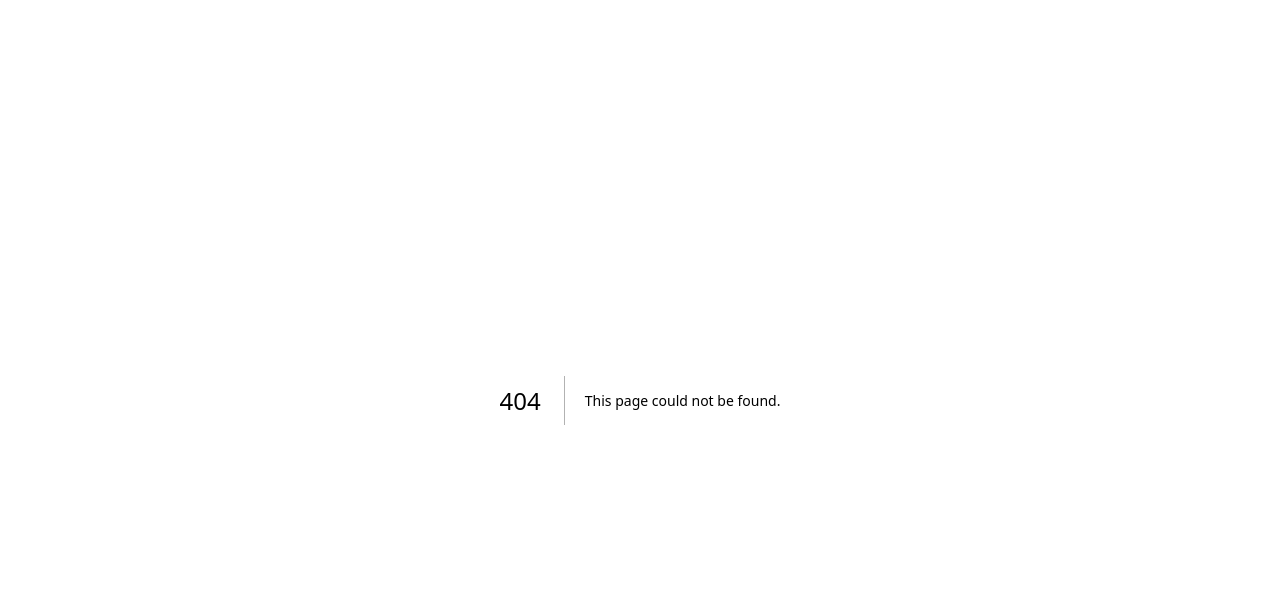
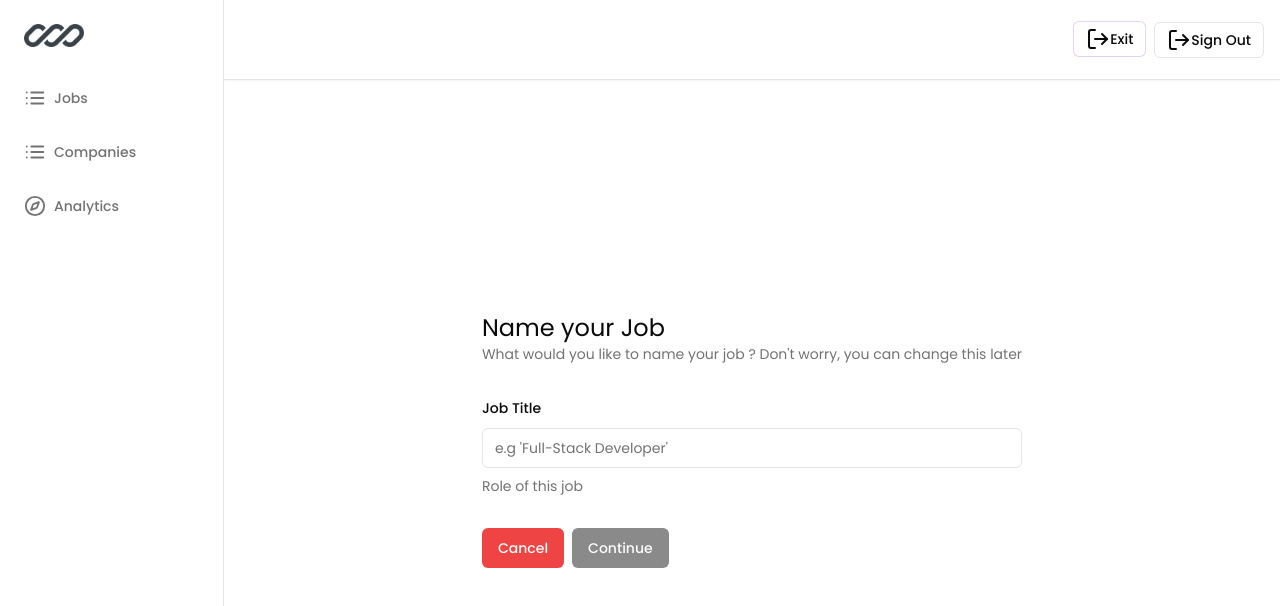
Before and after one commit to adityasayare88/JobSpring, a Next.js app: page /admin/create in a window 1280 px wide. Before the commit this address had no page. Shown: the top 606 px of the page. Built offline with nearby package versions, Linux system fonts and the light colour scheme; no server answers.

Commit message:
Job forms part done for frontend now going to do prisma setup

```diff
--- /dev/null
+++ b/app/(dashboard)/(routes)/admin/create/page.tsx
@@ -0,0 +1,91 @@
+"use client";
+
+import { Button } from "@/components/ui/button";
+import {
+  Form,
+  FormControl,
+  FormDescription,
+  FormField,
+  FormItem,
+  FormLabel,
+  FormMessage,
+} from "@/components/ui/form";
+import { Input } from "@/components/ui/input";
+import { zodResolver } from "@hookform/resolvers/zod";
+import Link from "next/link";
+import { useState } from "react";
+import { useForm } from "react-hook-form";
+import { z } from "zod";
+
+const formSchema = z.object({
+  title: z.string().min(1, { message: "Job Title cannot be empty" }),
+});
+
+const JobCreatePage = () => {
+  const [isLoading, setIsLoading] = useState(false);
+
+  const form = useForm<z.infer<typeof formSchema>>({
+    resolver: zodResolver(formSchema),
+    defaultValues: {
+      title: "",
+    },
+  });
+
+  const { isSubmitting, isValid } = form.formState;
+
+  const onSubmit = async (values: z.infer<typeof formSchema>) => {
+    console.log(values);
+  };
+
+  return (
+    <div className="max-w-5xl mx-auto flex md:items-center md:justify-center h-full p-6">
+      <div>
+        <h1 className="text-2xl">Name your Job</h1>
+        <p className="text-sm text-neutral-500">
+          What would you like to name your job ? Don&apos;t worry, you can
+          change this later
+        </p>
+
+        {/* form */}
+        <Form {...form}>
+          <form
+            onSubmit={form.handleSubmit(onSubmit)}
+            className="space-y-8 mt-8"
+          >
+            {/*form fields*/}
+            <FormField
+              control={form.control}
+              name="title"
+              render={({ field }) => (
+                <FormItem>
+                  <FormLabel>Job Title</FormLabel>
+                  <FormControl>
+                    <Input
+                      disabled={isSubmitting}
+                      placeholder="e.g 'Full-Stack Developer'"
+                      {...field}
+                    />
+                  </FormControl>
+                  <FormDescription>Role of this job</FormDescription>
+                  <FormMessage />
+                </FormItem>
+              )}
+            />
+            <div className="flex items-center gap-x-2">
+              <Link href={"/"}>
+                <Button type="button" variant={"destructive"}>
+                  Cancel
+                </Button>
+              </Link>
+              <Button type="submit" disabled={!isValid || isSubmitting}>
+                Continue
+              </Button>
+            </div>
+          </form>
+        </Form>
+      </div>
+    </div>
+  );
+};
+
+export default JobCreatePage;
--- a/app/(dashboard)/(routes)/admin/jobs/page.tsx
+++ b/app/(dashboard)/(routes)/admin/jobs/page.tsx
@@ -1,5 +1,22 @@
-const JobsPageOverview = () => {
-  return <div>Jobs Page</div>;
+import { Button } from "@/components/ui/button";
+import { Plus } from "lucide-react";
+import Link from "next/link";
+
+const JobsPageOverview = async () => {
+  return (
+    <div className="p-6">
+      <div className="flex items-end justify-end">
+        <Link href={"/admin/create"}>
+          <Button>
+            <Plus className="w-5 h-5 mr-2" />
+            New Job
+          </Button>
+        </Link>
+      </div>;
+
+      {/*datatable - List of Jobs */}
+    </div>
+  );
 };
 
 export default JobsPageOverview;
--- a/app/globals.css
+++ b/app/globals.css
@@ -1,6 +1,12 @@
 @tailwind base;
 @tailwind components;
 @tailwind utilities;
+
+html,
+body,
+:root {
+  height: 100%;
+}
 
 @layer base {
   :root {
--- /dev/null
+++ b/components/ui/form.tsx
@@ -0,0 +1,190 @@
+"use client";
+
+import * as React from "react";
+import * as LabelPrimitive from "@radix-ui/react-label";
+import { Slot } from "@radix-ui/react-slot";
+import {
+  Controller,
+  ControllerProps,
+  FieldPath,
+  FieldValues,
+  FormProvider,
+  useFormContext,
+} from "react-hook-form";
+
+import { cn } from "@/lib/utils";
+import { Label } from "@/components/ui/label";
+
+const Form = FormProvider;
+
+type FormFieldContextValue<
+  TFieldValues extends FieldValues = FieldValues,
+  TName extends FieldPath<TFieldValues> = FieldPath<TFieldValues>
+> = {
+  name: TName;
+};
+
+const FormFieldContext = React.createContext<FormFieldContextValue>(
+  {} as FormFieldContextValue
+);
+
+type FormItemContextValue = {
+  id: string;
+};
+
+const FormItemContext = React.createContext<FormItemContextValue>(
+  {} as FormItemContextValue
+);
+
+const FormField = <
+  TFieldValues extends FieldValues = FieldValues,
+  TName extends FieldPath<TFieldValues> = FieldPath<TFieldValues>
+>({
+  ...props
+}: ControllerProps<TFieldValues, TName>) => {
+  return (
+    <FormFieldContext.Provider value={{ name: props.name }}>
+      <Controller {...props} />
+    </FormFieldContext.Provider>
+  );
+};
+
+type UseFormFieldResult = {
+  id: string;
+  name: string;
+  formItemId: string;
+  formDescriptionId: string;
+  formMessageId: string;
+  error?: {
+    message?: string;
+  };
+};
+
+const useFormField = (): UseFormFieldResult => {
+  const fieldContext = React.useContext(FormFieldContext);
+  const itemContext = React.useContext(FormItemContext);
+  const { getFieldState, formState } = useFormContext() || {};
+
+  if (!fieldContext) {
+    throw new Error("useFormField should be used within <FormField>");
+  }
+
+  const fieldState = getFieldState
+    ? getFieldState(fieldContext.name, formState)
+    : {};
+
+  return {
+    id: itemContext.id,
+    name: fieldContext.name,
+    formItemId: `${itemContext.id}-form-item`,
+    formDescriptionId: `${itemContext.id}-form-item-description`,
+    formMessageId: `${itemContext.id}-form-item-message`,
+    error: (fieldState as any).error,
+  };
+};
+
+const FormItem = React.forwardRef<
+  HTMLDivElement,
+  React.HTMLAttributes<HTMLDivElement>
+>(({ className, ...props }, ref) => {
+  const id = React.useId();
+
+  return (
+    <FormItemContext.Provider value={{ id }}>
+      <div ref={ref} className={cn("space-y-2", className)} {...props} />
+    </FormItemContext.Provider>
+  );
+});
+FormItem.displayName = "FormItem";
+
+const FormLabel = React.forwardRef<
+  React.ElementRef<typeof LabelPrimitive.Root>,
+  React.ComponentPropsWithoutRef<typeof LabelPrimitive.Root>
+>(({ className, ...props }, ref) => {
+  const { error, formItemId } = useFormField();
+
+  return (
+    <Label
+      ref={ref}
+      className={cn(error && "text-destructive", className)}
+      htmlFor={formItemId}
+      {...props}
+    />
+  );
+});
+FormLabel.displayName = "FormLabel";
+
+const FormControl = React.forwardRef<
+  React.ElementRef<typeof Slot>,
+  React.ComponentPropsWithoutRef<typeof Slot>
+>(({ ...props }, ref) => {
+  const { error, formItemId, formDescriptionId, formMessageId } =
+    useFormField();
+
+  return (
+    <Slot
+      ref={ref}
+      id={formItemId}
+      aria-describedby={
+        !error
+          ? `${formDescriptionId}`
+          : `${formDescriptionId} ${formMessageId}`
+      }
+      aria-invalid={!!error}
+      {...props}
+    />
+  );
+});
+FormControl.displayName = "FormControl";
+
+const FormDescription = React.forwardRef<
+  HTMLParagraphElement,
+  React.HTMLAttributes<HTMLParagraphElement>
+>(({ className, ...props }, ref) => {
+  const { formDescriptionId } = useFormField();
+
+  return (
+    <p
+      ref={ref}
+      id={formDescriptionId}
+      className={cn("text-sm text-muted-foreground", className)}
+      {...props}
+    />
+  );
+});
+FormDescription.displayName = "FormDescription";
+
+const FormMessage = React.forwardRef<
+  HTMLParagraphElement,
+  React.HTMLAttributes<HTMLParagraphElement>
+>(({ className, children, ...props }, ref) => {
+  const { error, formMessageId } = useFormField();
+  const body = error ? String(error?.message) : children;
+
+  if (!body) {
+    return null;
+  }
+
+  return (
+    <p
+      ref={ref}
+      id={formMessageId}
+      className={cn("text-sm font-medium text-destructive", className)}
+      {...props}
+    >
+      {body}
+    </p>
+  );
+});
+FormMessage.displayName = "FormMessage";
+
+export {
+  useFormField,
+  Form,
+  FormItem,
+  FormLabel,
+  FormControl,
+  FormDescription,
+  FormMessage,
+  FormField,
+};
--- /dev/null
+++ b/components/ui/input.tsx
@@ -0,0 +1,25 @@
+import * as React from "react"
+
+import { cn } from "@/lib/utils"
+
+export interface InputProps
+  extends React.InputHTMLAttributes<HTMLInputElement> {}
+
+const Input = React.forwardRef<HTMLInputElement, InputProps>(
+  ({ className, type, ...props }, ref) => {
+    return (
+      <input
+        type={type}
+        className={cn(
+          "flex h-10 w-full rounded-md border border-input bg-background px-3 py-2 text-sm ring-offset-background file:border-0 file:bg-transparent file:text-sm file:font-medium placeholder:text-muted-foreground focus-visible:outline-none focus-visible:ring-2 focus-visible:ring-ring focus-visible:ring-offset-2 disabled:cursor-not-allowed disabled:opacity-50",
+          className
+        )}
+        ref={ref}
+        {...props}
+      />
+    )
+  }
+)
+Input.displayName = "Input"
+
+export { Input }
--- /dev/null
+++ b/components/ui/label.tsx
@@ -0,0 +1,26 @@
+"use client"
+
+import * as React from "react"
+import * as LabelPrimitive from "@radix-ui/react-label"
+import { cva, type VariantProps } from "class-variance-authority"
+
+import { cn } from "@/lib/utils"
+
+const labelVariants = cva(
+  "text-sm font-medium leading-none peer-disabled:cursor-not-allowed peer-disabled:opacity-70"
+)
+
+const Label = React.forwardRef<
+  React.ElementRef<typeof LabelPrimitive.Root>,
+  React.ComponentPropsWithoutRef<typeof LabelPrimitive.Root> &
+    VariantProps<typeof labelVariants>
+>(({ className, ...props }, ref) => (
+  <LabelPrimitive.Root
+    ref={ref}
+    className={cn(labelVariants(), className)}
+    {...props}
+  />
+))
+Label.displayName = LabelPrimitive.Root.displayName
+
+export { Label }
```
Also changed, not shown: package.json (+7 -1 lines), 1 other file (tests, documents, lock files or other folders).
